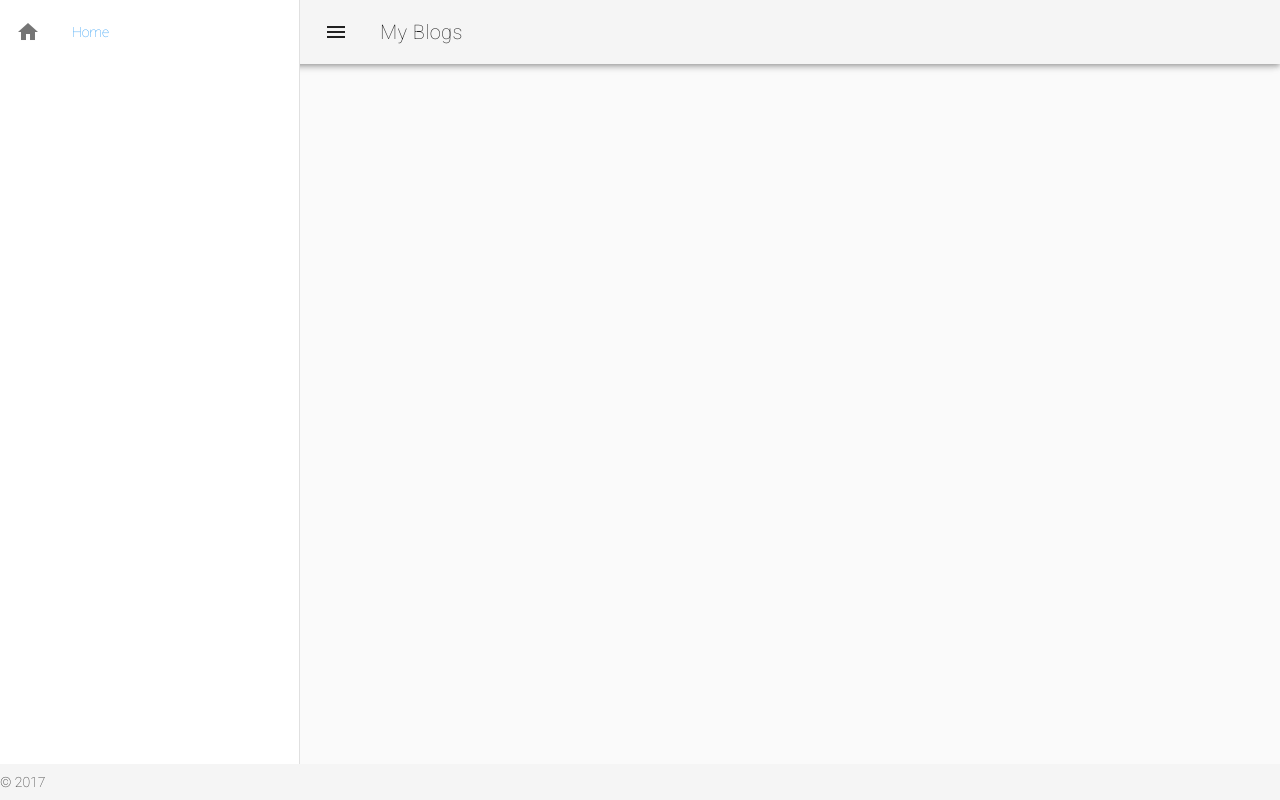
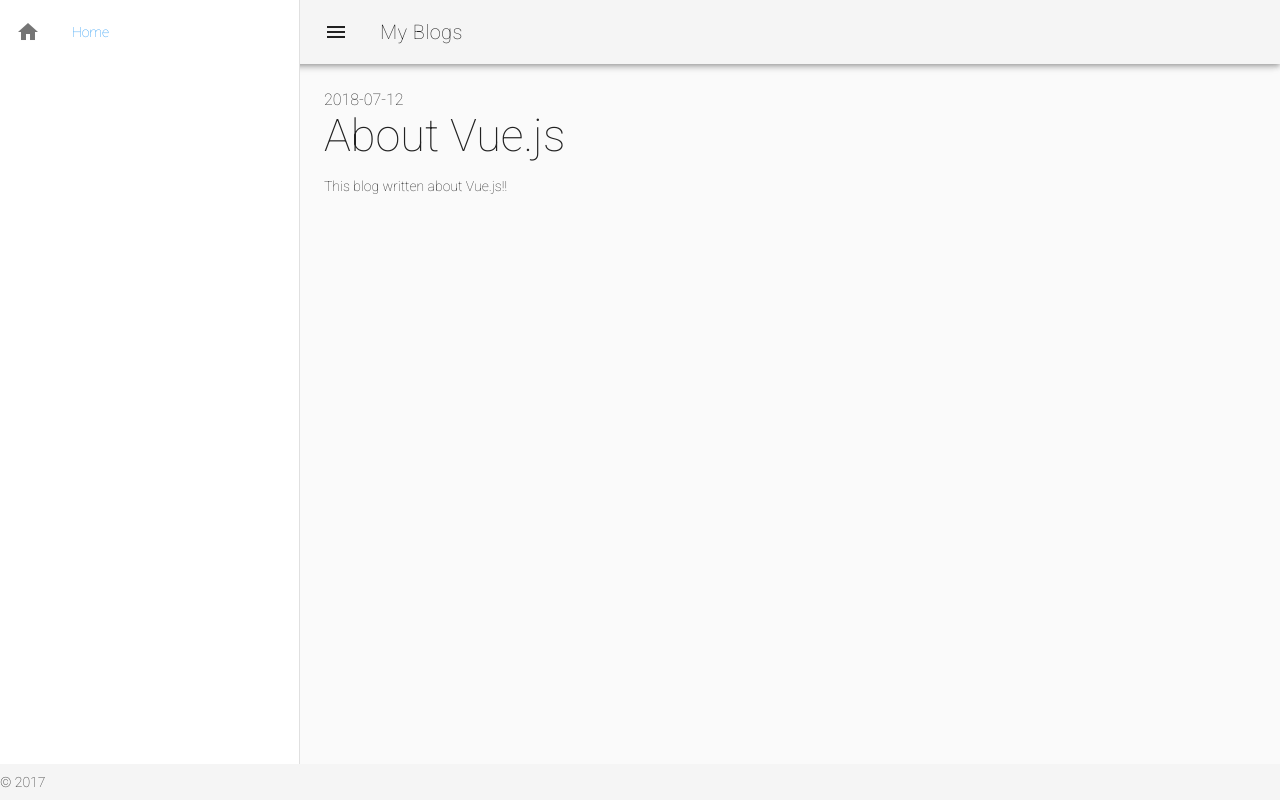
Before and after one commit to naoki85/my-blogs, a Vue app: page /vuejs in a window 1280 px wide. Built offline with nearby package versions, Linux system fonts and the light colour scheme.

Commit message:
Add PostVue

```diff
--- a/src/components/Index.vue
+++ b/src/components/Index.vue
@@ -6,27 +6,12 @@
         grid-list-lg
       >
         <v-layout row wrap>
-          <v-flex xs12>
-            <v-card color="grey lighten-5" to="/vuetify">
-              <v-container fluid grid-list-lg>
-                <v-layout row>
-                  <v-flex xs7>
-                    <div>
-                      <div class="headline">About Vuetify</div>
-                      <div>2018-07-10</div>
-                    </div>
-                  </v-flex>
-                  <v-flex xs5>
-                    <v-card-media
-                      :src="image_src"
-                      height="125px"
-                      contain
-                    ></v-card-media>
-                  </v-flex>
-                </v-layout>
-              </v-container>
-            </v-card>
-          </v-flex>
+          <v-post-card v-for="post in posts"
+            :title="post.title"
+            :date="post.date"
+            :to="post.to"
+            :src="post.src"
+          />
         </v-layout>
       </v-container>
     </v-card>
@@ -34,10 +19,28 @@
 </template>
 
 <script>
+  import PostCard from './PostCard'
+
   export default {
+    components: {
+      'v-post-card': PostCard,
+    },
     data() {
       return {
-        image_src: require("@/assets/logo.png")
+        posts: [
+          {
+            title: "About Vuetify",
+            date: "2018-07-10",
+            to: "/vuetify",
+            src: require("@/assets/logo.png")
+          },
+          {
+            title: "About Vue.js",
+            date: "2018-07-12",
+            to: "/vuejs",
+            src: require("@/assets/logo_vue.png")
+          },
+        ]
       }
     }
   }
--- /dev/null
+++ b/src/components/PostCard.vue
@@ -0,0 +1,34 @@
+<template>
+  <v-flex xs12>
+    <v-card color="grey lighten-5" :to="to">
+      <v-container fluid grid-list-lg>
+        <v-layout row>
+          <v-flex xs7>
+            <div>
+              <div class="headline">{{ title  }}</div>
+              <div>{{ date  }}</div>
+            </div>
+          </v-flex>
+          <v-flex xs5>
+            <v-card-media
+              :src="src"
+              height="125px"
+              contain
+            ></v-card-media>
+          </v-flex>
+        </v-layout>
+      </v-container>
+    </v-card>
+  </v-flex>
+</template>
+
+<script>
+  export default {
+    props: {
+      title: String,
+      date: String,
+      to: String,
+      src: String,
+    }
+  }
+</script>
--- /dev/null
+++ b/src/components/PostVue.vue
@@ -0,0 +1,9 @@
+<template>
+  <v-container grid-list-md text-xs-left>
+    <div class="subheading">2018-07-12</div>
+    <div class="display-2">About Vue.js</div>
+    <div class="mt-3">
+      This blog written about Vue.js!!
+    </div>
+  </v-container>
+</template>
--- a/src/plugins/router.js
+++ b/src/plugins/router.js
@@ -2,6 +2,7 @@ import Vue from 'vue'
 import VueRouter from 'vue-router'
 import Index from '../components/Index'
 import PostVuetify from '../components/PostVuetify'
+import PostVue from '../components/PostVue'
 
 Vue.use(VueRouter)
 
@@ -10,5 +11,6 @@ export default new VueRouter({
   routes: [
     { path: '/', component: Index },
     { path: '/vuetify', component: PostVuetify },
+    { path: '/vuejs', component: PostVue },
   ],
 })
```
Also changed, not shown: src/assets/logo_vue.png (added).
